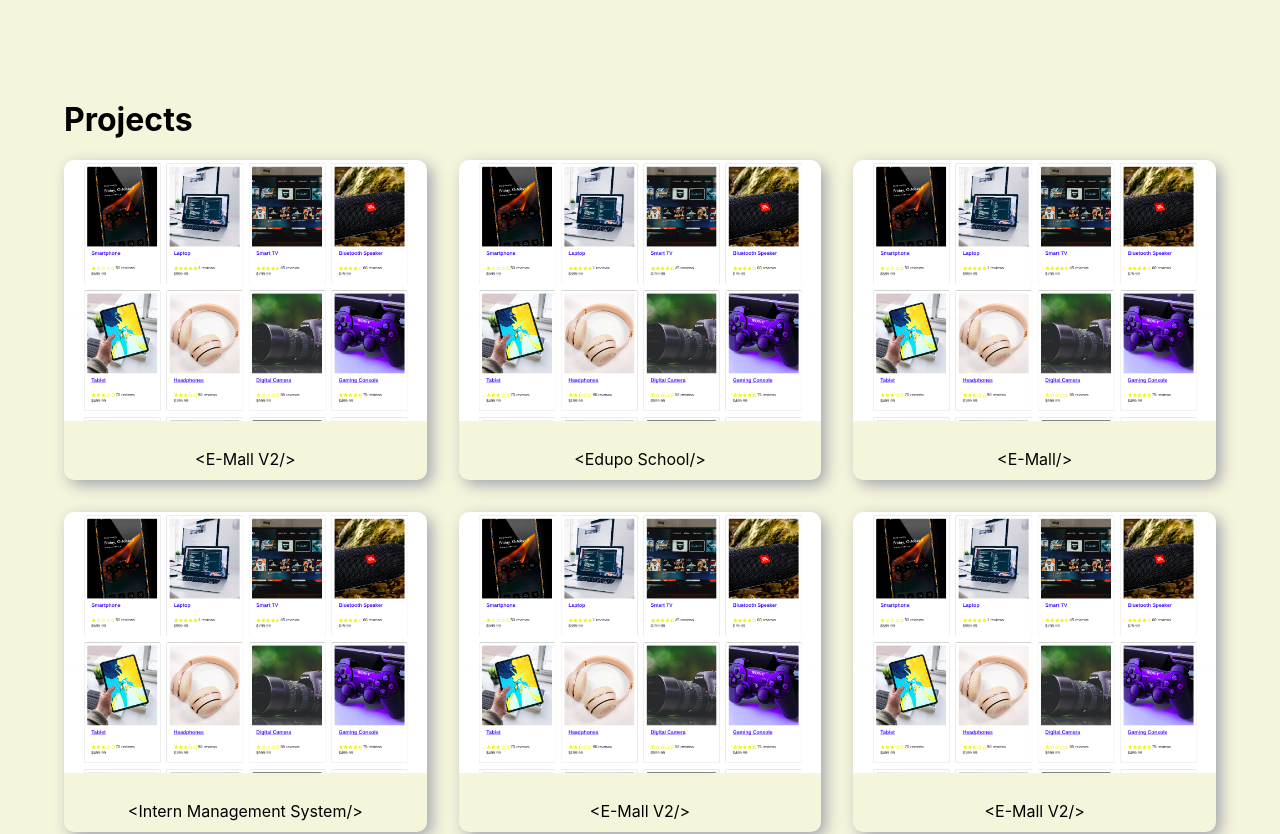
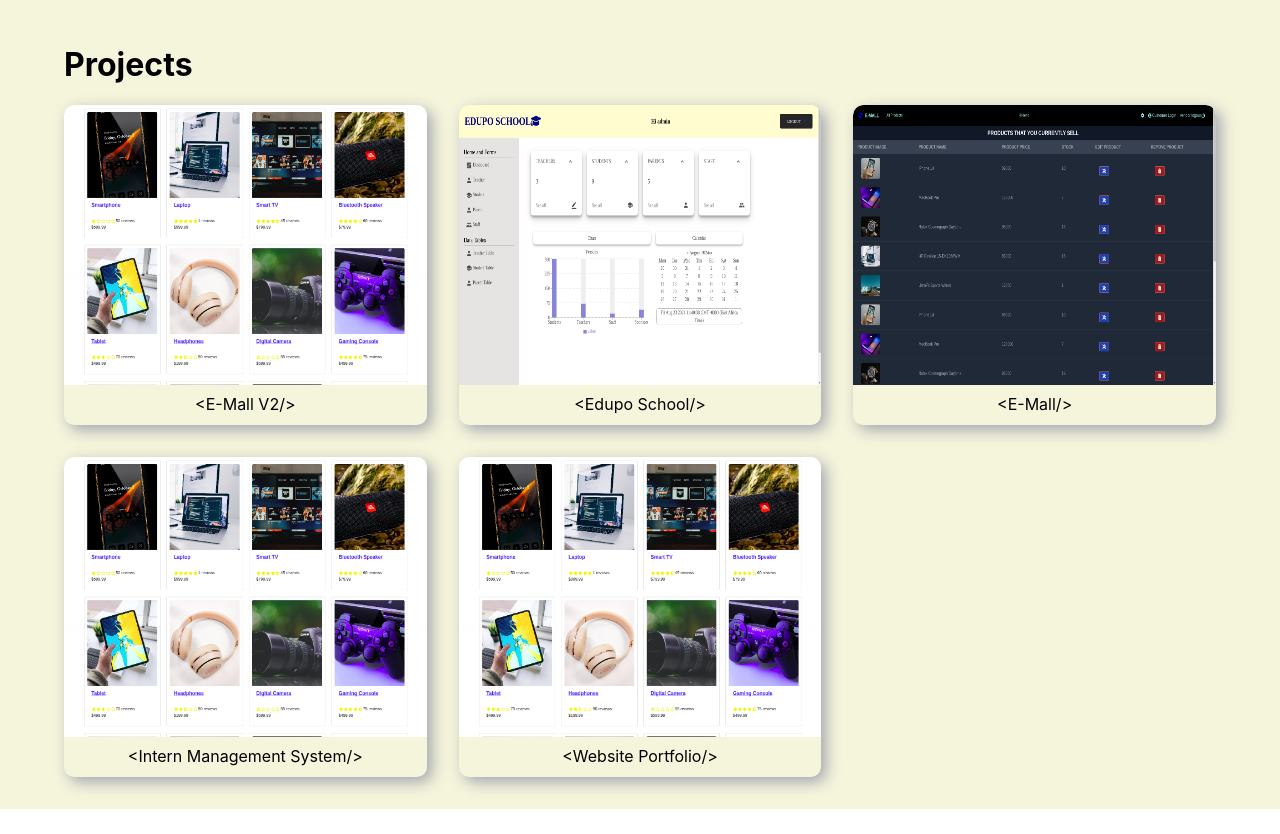
Before and after one commit to dennis-mburu/react-portfolio, a React (Create React App) app: page / in a window 1280 px wide. Shown: the part 645-1479 px from the top of the page. After the commit the page ends 1454 px from the top, so only its background shows below. Built offline with nearby package versions, Linux system fonts and the light colour scheme.

Commit message:
add 2 images

```diff
--- a/src/App.css
+++ b/src/App.css
@@ -37,5 +37,6 @@ body {
 main{
   width: 90%;
   margin-inline: auto;
-  /* max-width: 1600px; */
+  max-width: 1200px;
+  /* border: 1px solid red; */
 }
--- a/src/components/HeroSection/HeroSection.css
+++ b/src/components/HeroSection/HeroSection.css
@@ -28,7 +28,7 @@
 }
 
 .description {
-  font-size: 1.2rem;
+  font-size: 1rem;
   /* color: #333; */
   animation: fadeIn 1s ease-in;
 }
--- a/src/components/Navbar/Navbar.css
+++ b/src/components/Navbar/Navbar.css
@@ -15,7 +15,7 @@ header {
   height: 4rem;
   /* padding: 1.5rem; */
   width: 90%;
-  /* max-width: 1440px; */
+  max-width: 1200px;
   margin-inline: auto;
 }
 
--- a/src/components/Projects/Projects.css
+++ b/src/components/Projects/Projects.css
@@ -37,8 +37,8 @@
   width: 100%;
   /* display: block;
   height: auto; */
-  max-height: 280px;
-  /* object-fit: cover; */
+  height: 280px;
+  /* object-fit: stretch; */
   border-top-left-radius: 10px;
   border-top-right-radius: 10px;
 }
@@ -55,10 +55,12 @@
   transform: rotateY(180deg);
   /* background-color: green; */
 
-  display: grid;
+  /* display: grid; */
   place-content: center;
   text-align: center;
+  padding-inline: 2em;
 }
+
 
 .project-card:hover .card-inner {
   transform: rotateY(180deg);
--- a/src/components/Projects/Projects.jsx
+++ b/src/components/Projects/Projects.jsx
@@ -1,6 +1,7 @@
 import React, { useRef, useEffect } from "react";
 import "./Projects.css";
 import profile from "../../profile";
+import HoverGlowButton from "../HoverGlowButton/HoverGlowButton";
 
 function Projects() {
   const imgRef = useRef(null);
@@ -30,6 +31,7 @@ function Projects() {
                   stack and Redux toolkit. */}
                     {project.description}
                   </p>
+                  <HoverGlowButton />
                 </div>
               </div>
               <p class="project-title">
--- a/src/profile.js
+++ b/src/profile.js
@@ -54,7 +54,7 @@ const profile = {
         "Intuitive interface for students",
         "Parent portal for accessing academic performance",
       ],
-      image: "/images/emall-v2.png",
+      image: "/images/edupo.png",
     },
     {
       name: "E-Mall",
@@ -65,12 +65,12 @@ const profile = {
         "Publishing and modification of products by vendors",
         "Order placement and modification by customers",
       ],
-      image: "/images/emall-v2.png",
+      image: "/images/emall.png",
     },
     {
       name: "Intern Management System",
-      description: "hey",
-        // "A system tailored for HR Managers in info-tech companies that streamlines the process of overseeing interns, tracking their supervisors, and managing departmental assignments.",
+      description:
+        "A system tailored for HR Managers in info-tech companies that streamlines the process of overseeing interns, tracking their supervisors, and managing departmental assignments.",
       features: [
         "HR managers can add, edit and remove interns",
         "Visually appealing presentation formats",
@@ -79,33 +79,9 @@ const profile = {
       image: "/images/emall-v2.png",
     },
     {
-      name: "E-Mall V2",
+      name: "Website Portfolio",
       description:
-        "A fully functional e-commerce platform built using the MERN stack and Redux toolkit.",
-      features: [
-        "Full featured shopping cart with automatic and instant price updates",
-        "Step by step checkout process",
-        "Single admin for managing products and users",
-        "Product reviews, rating, search feature, top products display + many more",
-      ],
-      image: "/images/emall-v2.png",
-    },
-    {
-      name: "E-Mall V2",
-      description:
-        "A fully functional e-commerce platform built using the MERN stack and Redux toolkit.",
-      features: [
-        "Full featured shopping cart with automatic and instant price updates",
-        "Step by step checkout process",
-        "Single admin for managing products and users",
-        "Product reviews, rating, search feature, top products display + many more",
-      ],
-      image: "/images/emall-v2.png",
-    },
-    {
-      name: "E-Mall V2",
-      description:
-        "A fully functional e-commerce platform built using the MERN stack and Redux toolkit.",
+        "A personal website portfolio built with Reactjs.",
       features: [
         "Full featured shopping cart with automatic and instant price updates",
         "Step by step checkout process",
```
Also changed, not shown: public/images/edupo.png (added), public/images/emall.png (added).
